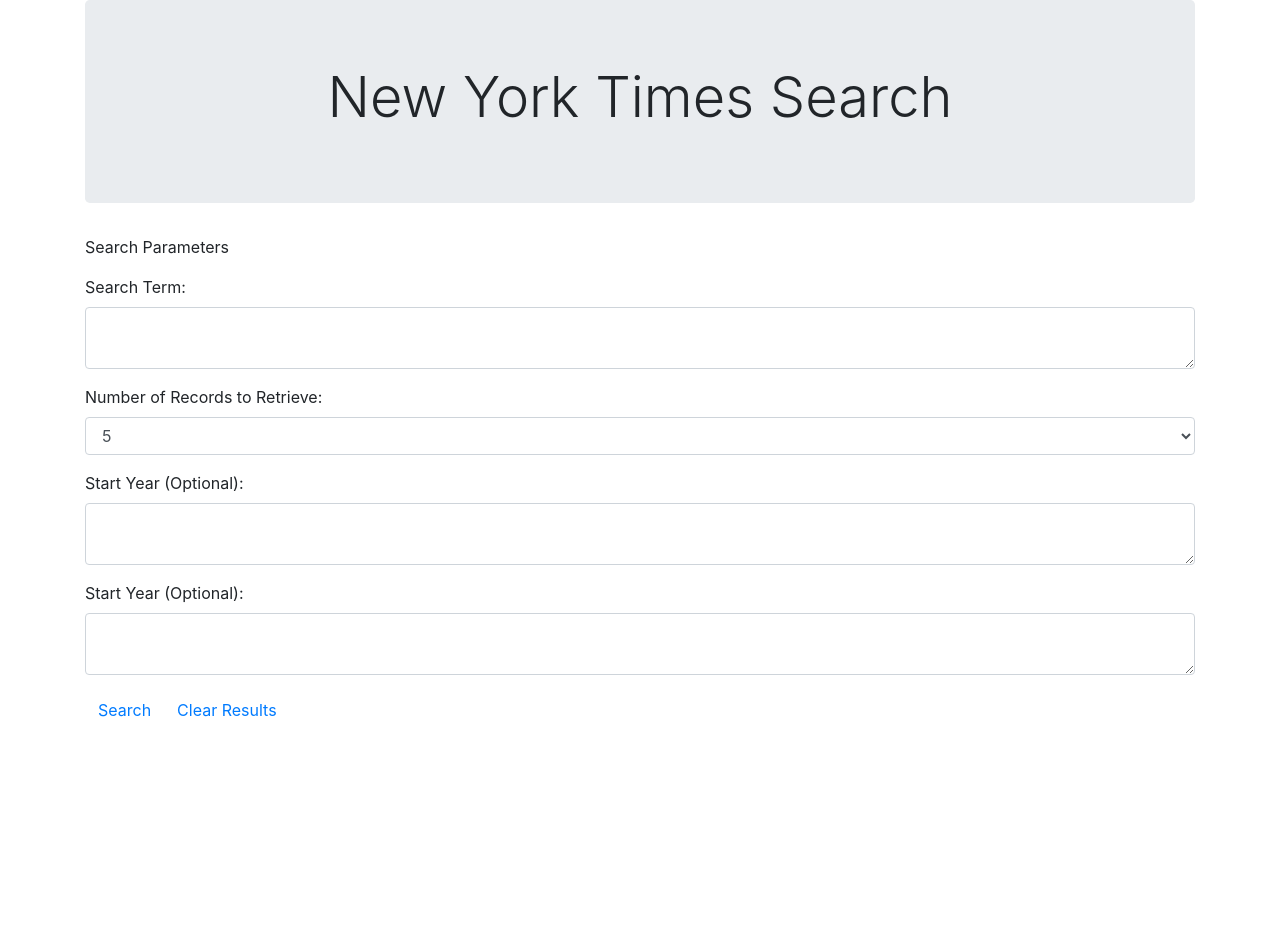
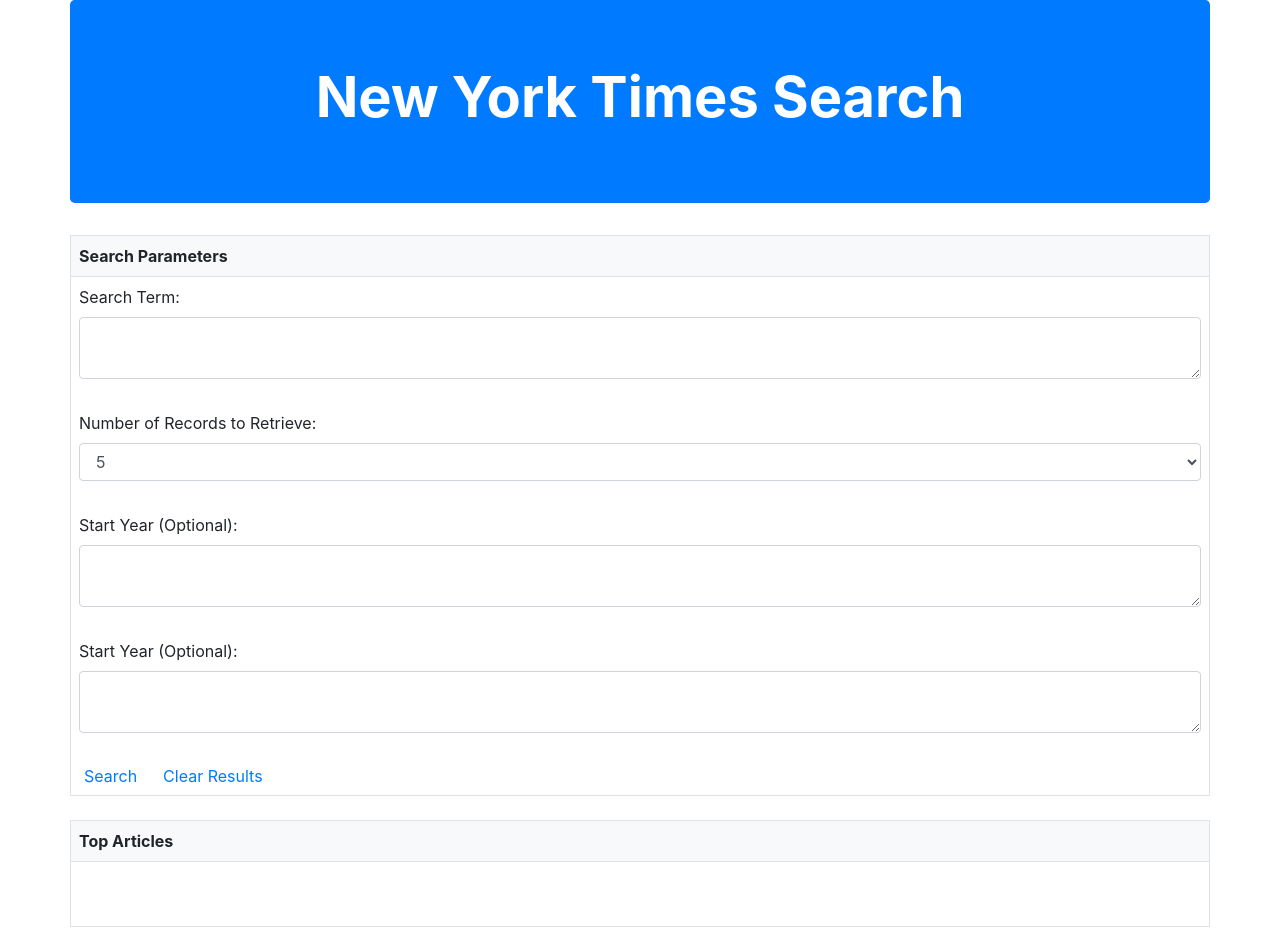
Before and after one commit to RyanGelow/NEW-YORK-TIMES, a plain HTML site: page index.html in a window 1280 px wide. Before the commit the page ends 800 px from the top, so only its background shows below. Drawn offline with nearby package versions, Linux system fonts and the light colour scheme.

Commit message:
Add files via upload
Finished formatting besides little icons

```diff
--- a/index.html
+++ b/index.html
@@ -8,21 +8,21 @@
     <link rel="stylesheet" href="https://stackpath.bootstrapcdn.com/bootstrap/4.3.1/css/bootstrap.min.css" integrity="sha384-ggOyR0iXCbMQv3Xipma34MD+dH/1fQ784/j6cY/iJTQUOhcWr7x9JvoRxT2MZw1T" crossorigin="anonymous">
 </head>
 <body>
-    <div class="container">
-        <div class="jumbotron">
-            <h3 class="display-4 text-center ">New York Times Search</h3>
+    <div class="container px-0 mb-3">
+        <div class="jumbotron bg-primary">
+            <h1 class="display-4 text-center text-white font-weight-bold">New York Times Search</h1>
         </div>
     </div>
-    <div class="container">
+    <div class="container border px-0 my-2">
         <form>
-            <div class="title">
-                <p>Search Parameters</p>
+            <div class="title p-2 bg-light border-bottom">
+                <p class="font-weight-bold mb-0">Search Parameters</p>
             </div>
-            <div class="form-group">
+            <div class="form-group p-2">
                 <label for="searchTerm">Search Term:</label>
                 <textarea class="form-control" id="searchTerm"></textarea>
             </div>
-            <div class="form-group">
+            <div class="form-group p-2">
             <label for="numberRecordsToRetrieve">Number of Records to Retrieve:</label>
             <select class="form-control" id="numberRecordsToRetrieve">
                 <option>5</option>
@@ -30,11 +30,11 @@
                 <option>15</option>
             </select>
             </div>
-            <div class="form-group">
+            <div class="form-group p-2">
                 <label for="startYear">Start Year (Optional):</label>
                 <textarea class="form-control" id="startYear"></textarea>
             </div>
-            <div class="form-group">
+            <div class="form-group p-2">
                 <label for="endYear">Start Year (Optional):</label>
                 <textarea class="form-control" id="endYear"></textarea>
             </div>
@@ -42,8 +42,15 @@
         </form>
     </div>
 
-    <div class="container">
-
+    <div class="container border px-0 my-4">
+        <form>
+            <div class="title p-2 bg-light border-bottom">
+                <p class="font-weight-bold mb-0">Top Articles</p>
+            </div>
+            <div class="articles pb-5">
+                <p></p>
+            </div>
+        </form>
     </div>
 
 
```
